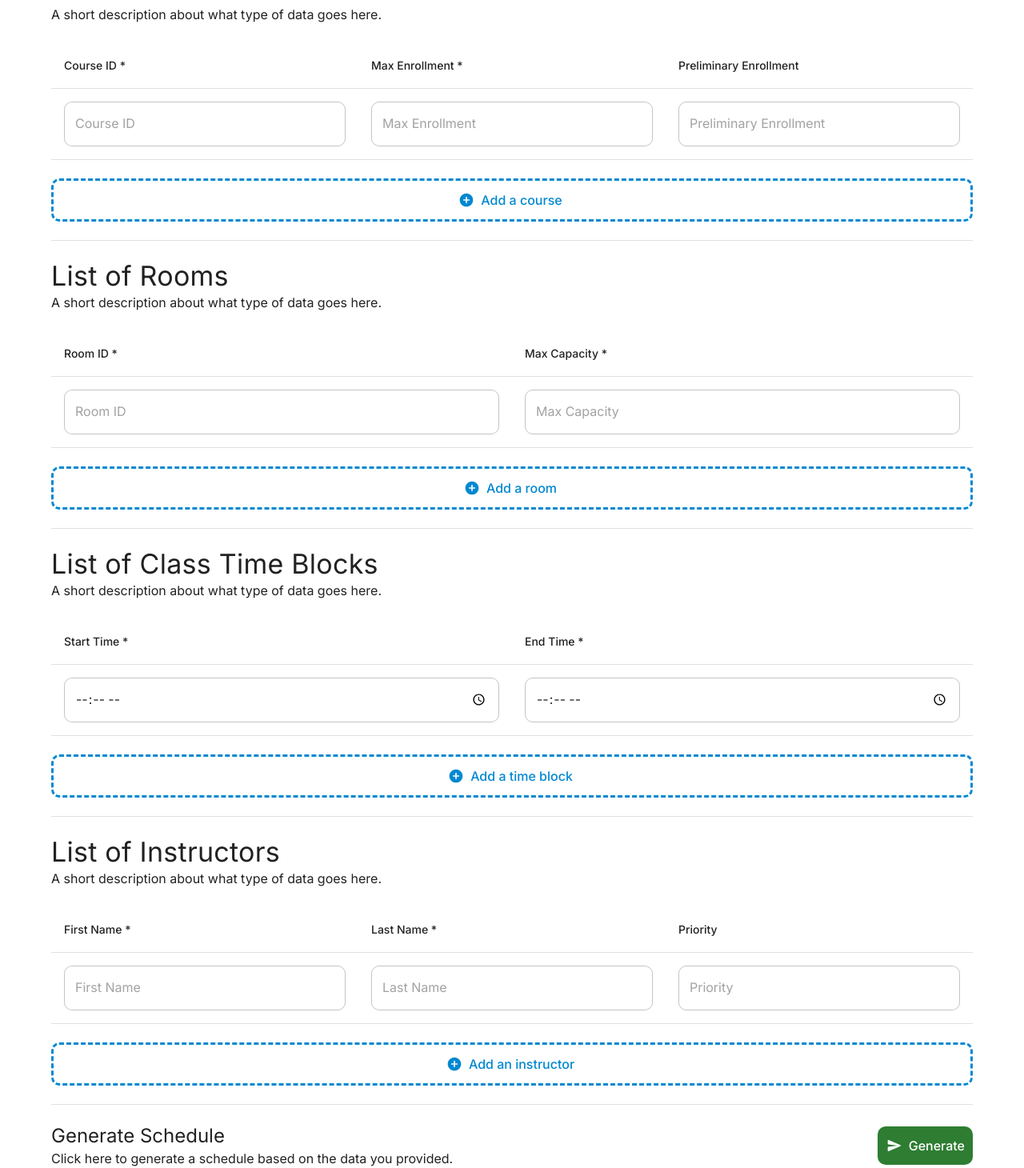
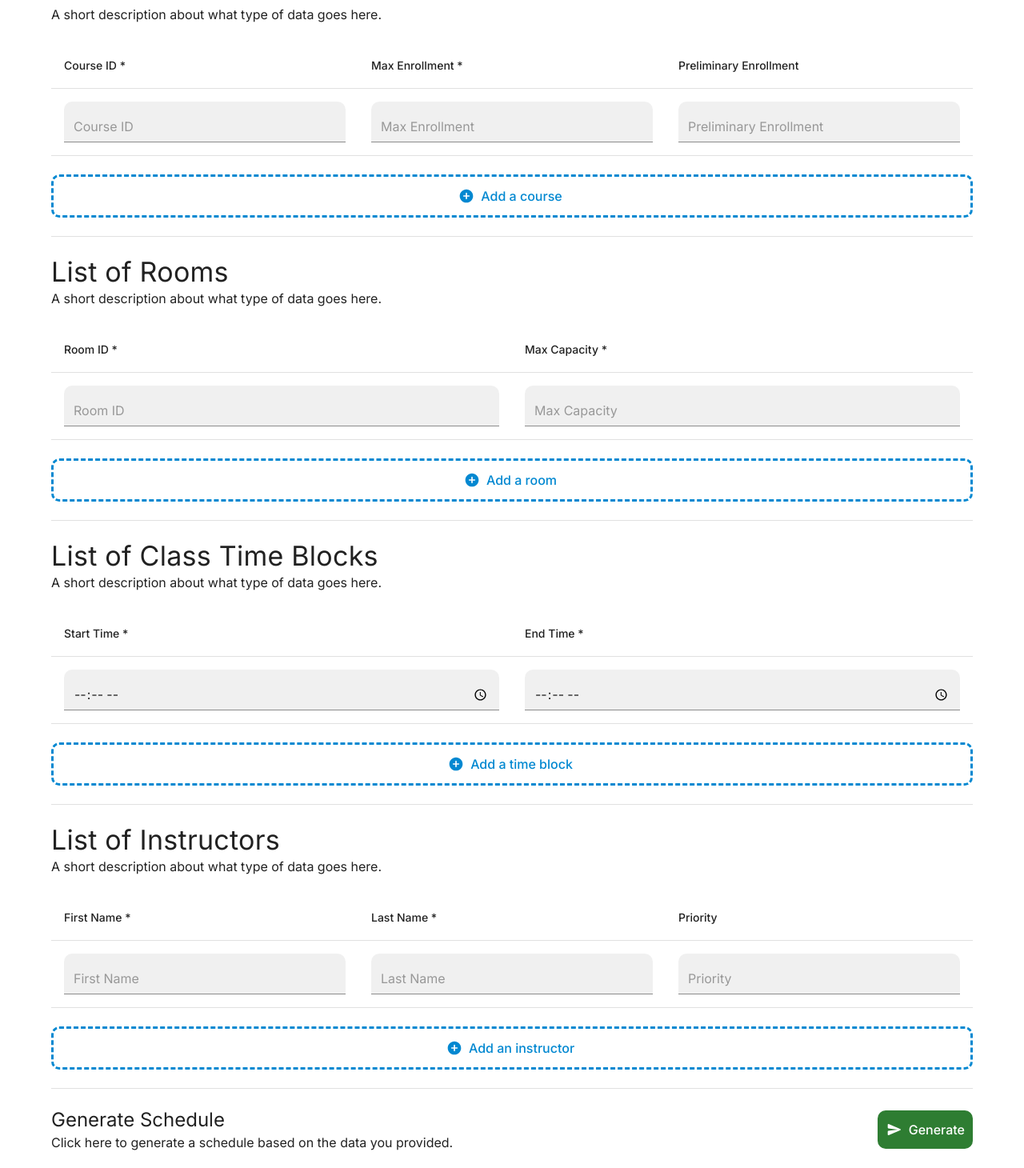
Before and after one commit to BSSD-Technologies/ChargerSync, a Next.js app in the folder frontend/: page /input-data in a window 1280 px wide. Shown: the part 373-1833 px from the top of the page at 80% size. Built offline with nearby package versions, Linux system fonts and the light colour scheme.

Commit message:
Changed to filled inputs instead of outlined

```diff
--- a/frontend/src/app/input-data/input-sections/course-input.tsx
+++ b/frontend/src/app/input-data/input-sections/course-input.tsx
@@ -1,7 +1,7 @@
 import {
   Box,
   Button,
-  OutlinedInput,
+  FilledInput,
   Table,
   TableBody,
   TableCell,
@@ -29,13 +29,13 @@ function CourseTable() {
             <TableCell>
               <TextField
                 fullWidth
-                variant="outlined"
+                variant="filled"
                 placeholder="Course ID"
                 type="text"
               />
             </TableCell>
             <TableCell>
-              <OutlinedInput
+              <FilledInput
                 fullWidth
                 required
                 inputComponent={"input"}
@@ -47,7 +47,7 @@ function CourseTable() {
               />
             </TableCell>
             <TableCell>
-              <OutlinedInput
+              <FilledInput
                 fullWidth
                 required
                 inputComponent={"input"}
--- a/frontend/src/app/input-data/input-sections/instructor-input.tsx
+++ b/frontend/src/app/input-data/input-sections/instructor-input.tsx
@@ -1,7 +1,7 @@
 import {
   Box,
   Button,
-  OutlinedInput,
+  FilledInput,
   Table,
   TableBody,
   TableCell,
@@ -30,7 +30,7 @@ function InstructorTable() {
               <TextField
                 fullWidth
                 required
-                variant="outlined"
+                variant="filled"
                 placeholder="First Name"
                 type="text"
               />
@@ -39,13 +39,13 @@ function InstructorTable() {
               <TextField
                 fullWidth
                 required
-                variant="outlined"
+                variant="filled"
                 placeholder="Last Name"
                 type="text"
               />
             </TableCell>
             <TableCell>
-              <OutlinedInput
+              <FilledInput
                 fullWidth
                 inputComponent={"input"}
                 inputProps={{
--- a/frontend/src/app/input-data/input-sections/room-input.tsx
+++ b/frontend/src/app/input-data/input-sections/room-input.tsx
@@ -1,7 +1,7 @@
 import {
   Box,
   Button,
-  OutlinedInput,
+  FilledInput,
   Table,
   TableBody,
   TableCell,
@@ -29,13 +29,13 @@ function RoomTable() {
               <TextField
                 fullWidth
                 required
-                variant="outlined"
+                variant="filled"
                 placeholder="Room ID"
                 type="text"
               />
             </TableCell>
             <TableCell>
-              <OutlinedInput
+              <FilledInput
                 fullWidth
                 required
                 inputComponent={"input"}
--- a/frontend/src/app/input-data/input-sections/time-input.tsx
+++ b/frontend/src/app/input-data/input-sections/time-input.tsx
@@ -31,7 +31,7 @@ function TimeTable() {
                 fullWidth
                 required
                 id="start-time"
-                variant="outlined"
+                variant="filled"
                 type="time"
               />
             </TableCell>
@@ -40,7 +40,7 @@ function TimeTable() {
                 fullWidth
                 required
                 id="end-time"
-                variant="outlined"
+                variant="filled"
                 type="time"
               />
             </TableCell>
--- a/frontend/src/style/theme.ts
+++ b/frontend/src/style/theme.ts
@@ -94,5 +94,16 @@ export const getTheme = (mode: PaletteMode): ThemeOptions => ({
         }),
       },
     },
+    MuiFilledInput: {
+      styleOverrides: {
+        root: ({ theme, ownerState }) => ({
+          borderTopLeftRadius: "10px",
+          borderTopRightRadius: "10px",
+          "& .MuiInputBase-input": {
+            paddingTop: "20px",
+          },
+        }),
+      },
+    },
   },
 });
```
